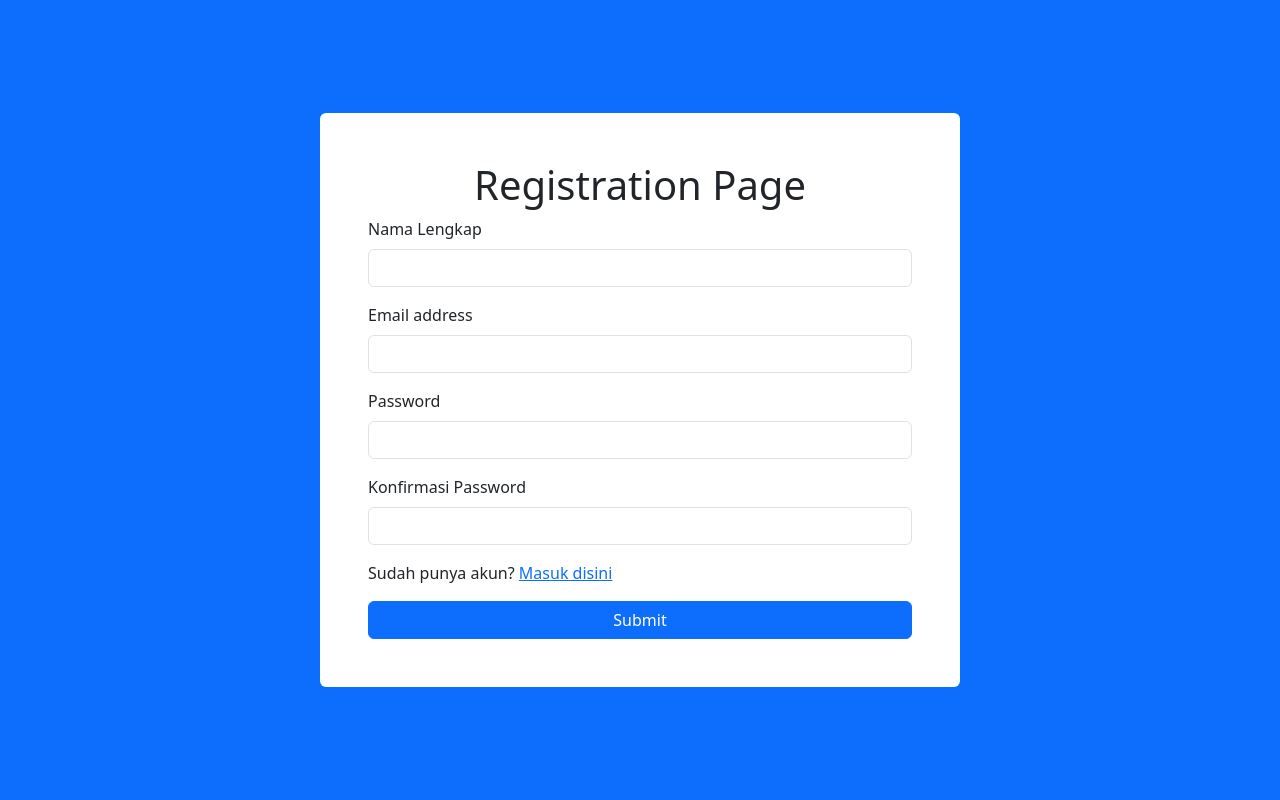
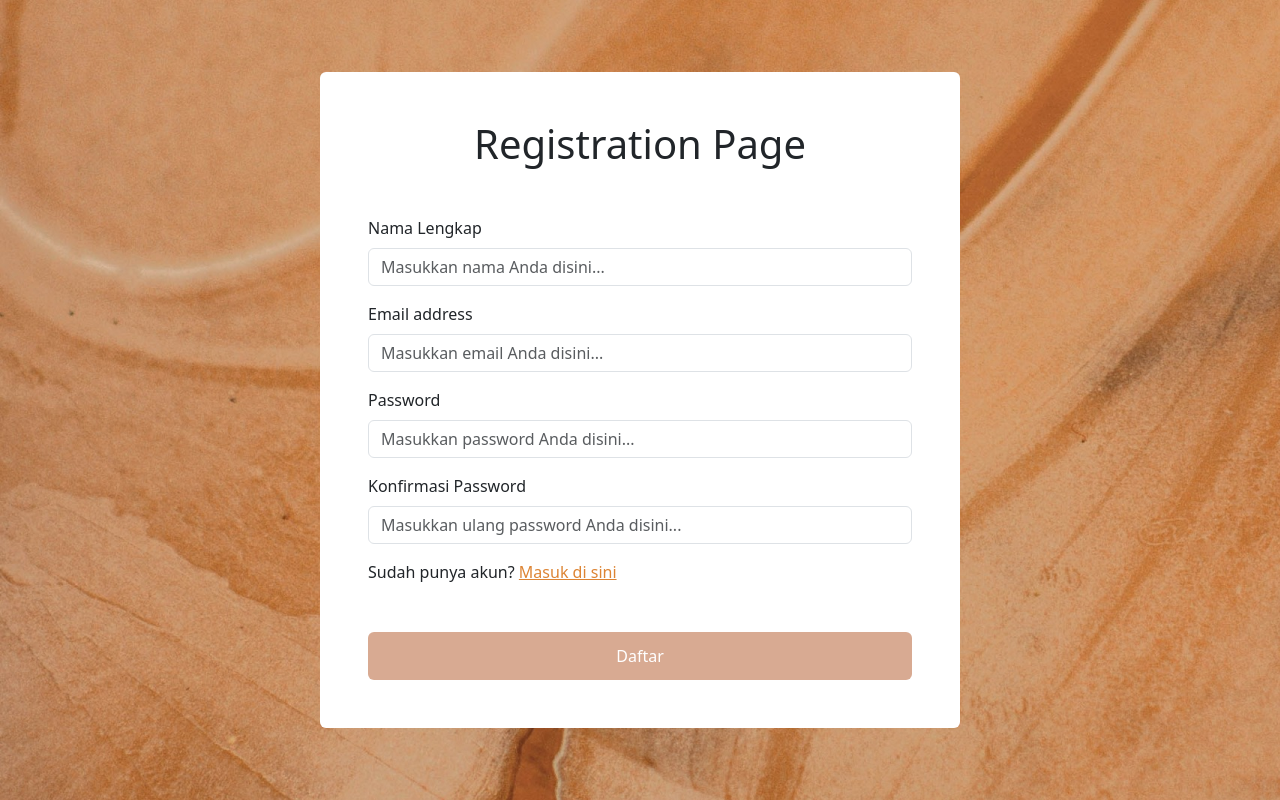
Before and after one commit to blitzkz23/ngelakoni, a Python web app: template backend/app/templates/auth/register.html in a window 1280 px wide. Run offline with Jinja, Linux system fonts and the light colour scheme; the template is opened without the code that fills it, so the values that code supplies are empty.

Commit message:
adjustment: finalize UI v1

```diff
--- /dev/null
+++ b/backend/app/static/css/auth.css
@@ -0,0 +1,35 @@
+.btn-primary {
+    background-color: #D8AA92;
+    border: 0px;
+}
+
+#btn-login,
+#liveToastBtn {
+    height: 48px;
+}
+
+#btn-login:hover {
+    background-color: #D8AA92;
+    opacity: 0.5
+}
+
+#liveToastBtn:hover {
+    background-color: #D8AA92;
+    opacity: 0.5;
+}
+
+a {
+    color: #DD8433;
+}
+
+body {
+    background-image: url("../img/bg-wood-pattern.png");
+}
+
+#ngelakoni-logo {
+    width: 600px;
+}
+
+#logo-container {
+    margin-bottom: 78px;
+}
--- a/backend/app/static/css/custom.css
+++ /dev/null
@@ -1,3 +0,0 @@
-#select-project {
-    width: 50%;
-}
--- a/backend/app/templates/auth/base.html
+++ b/backend/app/templates/auth/base.html
@@ -3,14 +3,18 @@
   <head>
     <meta charset="utf-8" />
     <meta name="viewport" content="width=device-width, initial-scale=1" />
-    <title>Bootstrap demo</title>
+    <title>Ngelakoni</title>
 
     <link
       href="https://cdn.jsdelivr.net/npm/bootstrap@5.3.0-alpha3/dist/css/bootstrap.min.css"
       rel="stylesheet"
     />
+    <link href="{{url_for('static', filename="css/auth.css")}}"
+    rel="stylesheet" />
   </head>
-  <body class="bg-primary d-flex align-items-center justify-content-center vh-100">
+  <body
+    class="bg-primary d-flex align-items-center justify-content-center vh-100"
+  >
     {% block content %} {% endblock %}
 
     <script src="https://cdn.jsdelivr.net/npm/bootstrap@5.3.0-alpha3/dist/js/bootstrap.bundle.min.js"></script>
--- a/backend/app/templates/auth/register.html
+++ b/backend/app/templates/auth/register.html
@@ -33,26 +33,30 @@
       </div>
     </div>
     <!-- end bagian toast -->
-    <h1 class="text-center">Registration Page</h1>
+    <h1 class="text-center mb-5">Registration Page</h1>
     <div class="mb-3">
       <label for="name" class="form-label">Nama Lengkap</label>
-      <input type="text" class="form-control" id="name" />
+      <input type="text" class="form-control" id="name"
+      placeholder="Masukkan nama Anda disini..."/>
     </div>
     <div class="mb-3">
       <label for="email" class="form-label">Email address</label>
-      <input type="email" class="form-control" id="email" />
+      <input type="email" class="form-control" id="email"
+      placeholder="Masukkan email Anda disini..."/>
     </div>
     <div class="mb-3">
       <label for="password" class="form-label">Password</label>
-      <input type="password" class="form-control" id="password" />
+      <input type="password" class="form-control" id="password"
+      placeholder="Masukkan password Anda disini..."/>
     </div>
     <div class="mb-3">
       <label for="confirm_password" class="form-label">Konfirmasi Password</label>
-      <input type="password" class="form-control" id="confirm_password" />
+      <input type="password" class="form-control" id="confirm_password"
+      placeholder="Masukkan ulang password Anda disini..."/>
     </div>
-    <p>Sudah punya akun? <a href="{{url_for('frontend.login')}}">Masuk disini</a></p>
+    <p class="mb-5">Sudah punya akun? <a href="{{url_for('frontend.login')}}">Masuk di sini</a></p>
     <button type="submit" class="btn btn-primary w-100" id="liveToastBtn">
-      Submit
+      Daftar
     </button>
   </form>
 </section>
```
Also changed, not shown: backend/app/static/css/index.css (added, +45 -0 lines), backend/app/static/js/script-index.js (+16 -1 lines), backend/app/templates/auth/login.html (+8 -6 lines), backend/app/templates/base.html (+7 -6 lines), backend/app/templates/tasks/index.html (+5 -5 lines), README.md, backend/app/static/img/bg-wood-banner.png (added), backend/app/static/img/bg-wood-pattern.png (added), backend/app/static/img/logo-no-background.svg (added).
